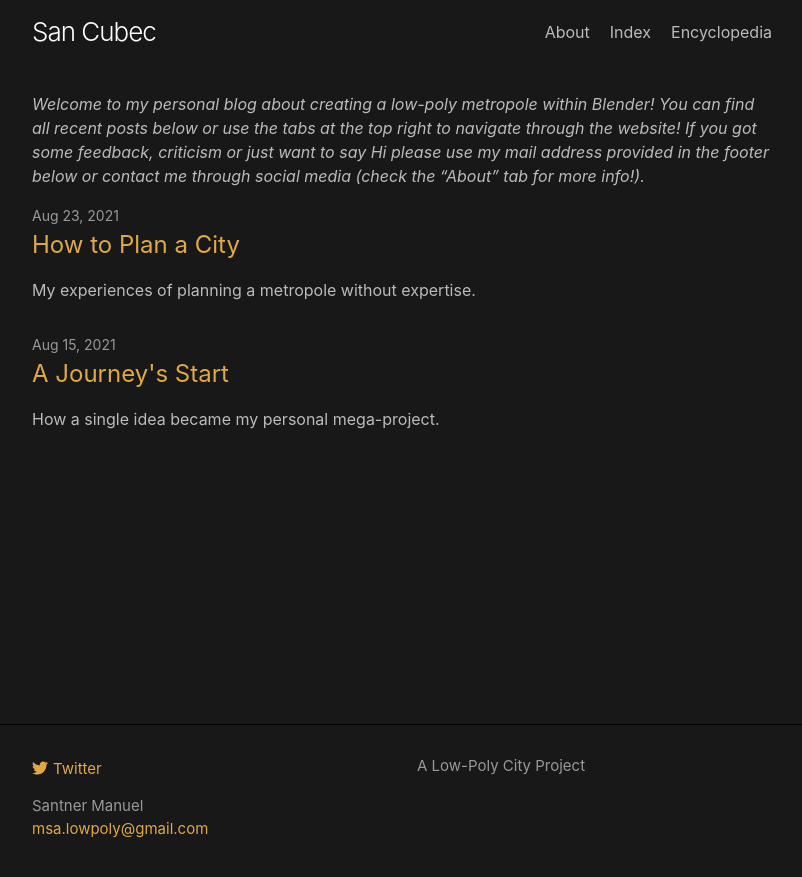
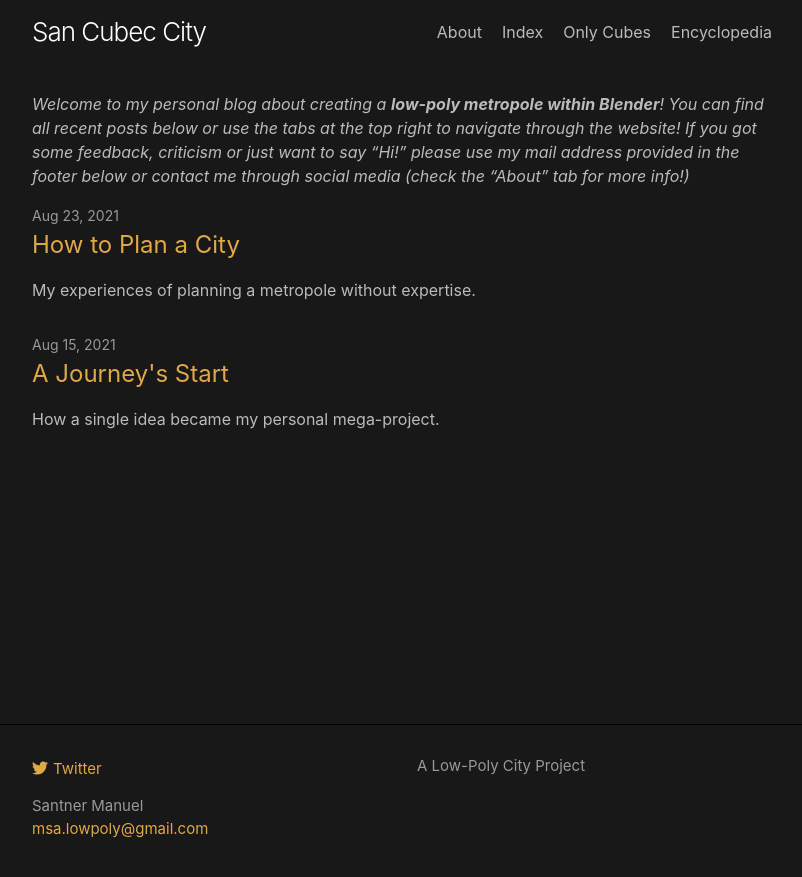
Before and after one commit to kant/san_cubec_blog, a Jekyll site: the page built from index.md, in a window 1280 px wide. Shown: the top 877 px of the page, without its empty margins (238-1040 px from the left). Built offline with Jekyll 4.4.1, drawn with Linux system fonts in a browser that asks for light colours.

Commit message:
add new tab

```diff
--- a/_config.yml
+++ b/_config.yml
@@ -1,4 +1,4 @@
-title: San Cubec
+title: San Cubec City
 author:
   name: Santner Manuel
   email: msa.lowpoly@gmail.com
--- a/index.md
+++ b/index.md
@@ -8,4 +8,4 @@
 layout: home
 ---
 
-_Welcome to my personal blog about creating a low-poly metropole within Blender! You can find all recent posts below or use the tabs at the top right to navigate through the website! If you got some feedback, criticism or just want to say Hi please use my mail address provided in the footer below or contact me through social media (check the "About" tab for more info!)._
+_Welcome to my personal blog about creating a **low-poly metropole within Blender**! You can find all recent posts below or use the tabs at the top right to navigate through the website! If you got some feedback, criticism or just want to say "Hi!" please use my mail address provided in the footer below or contact me through social media (check the "About" tab for more info!)_
```
Also changed, not shown: _posts/Blog/2021-08-23-Post0002.md (+1 -1 lines), cubesonly.md (added, +10 -0 lines).
